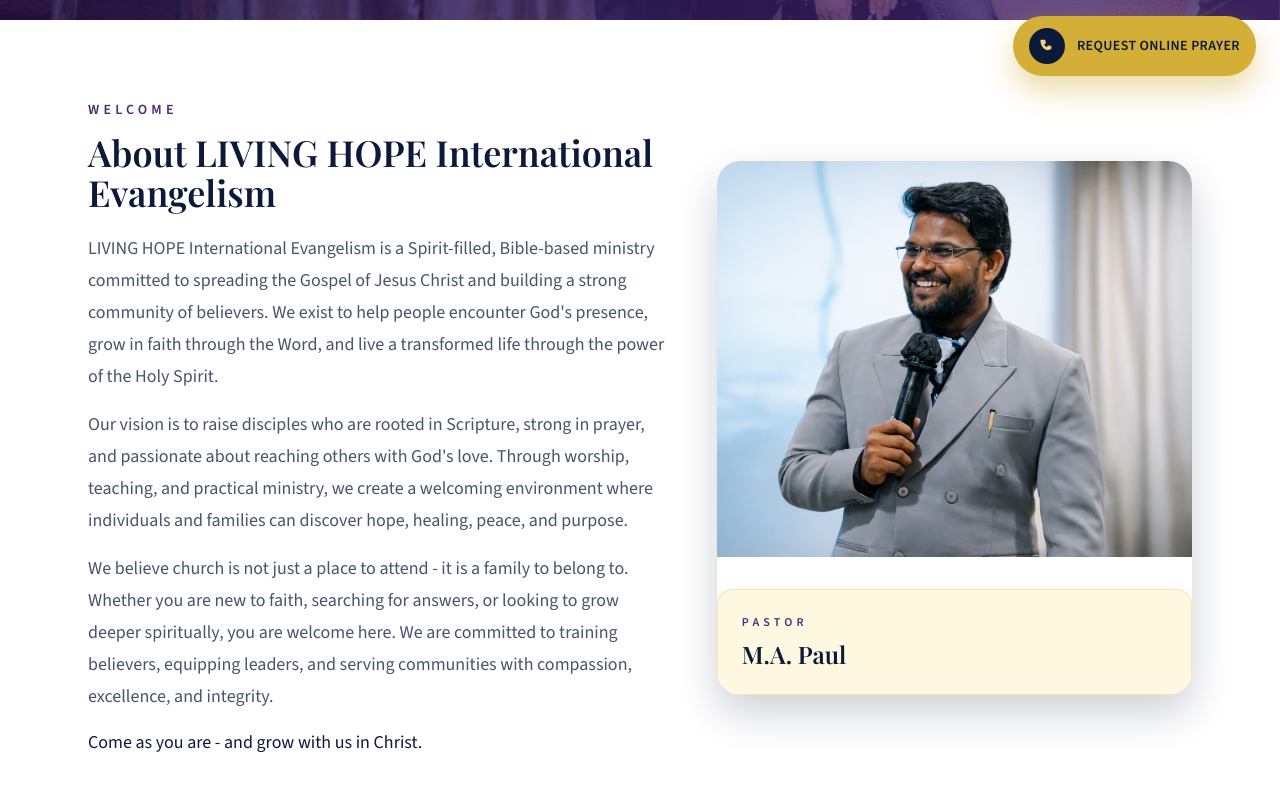
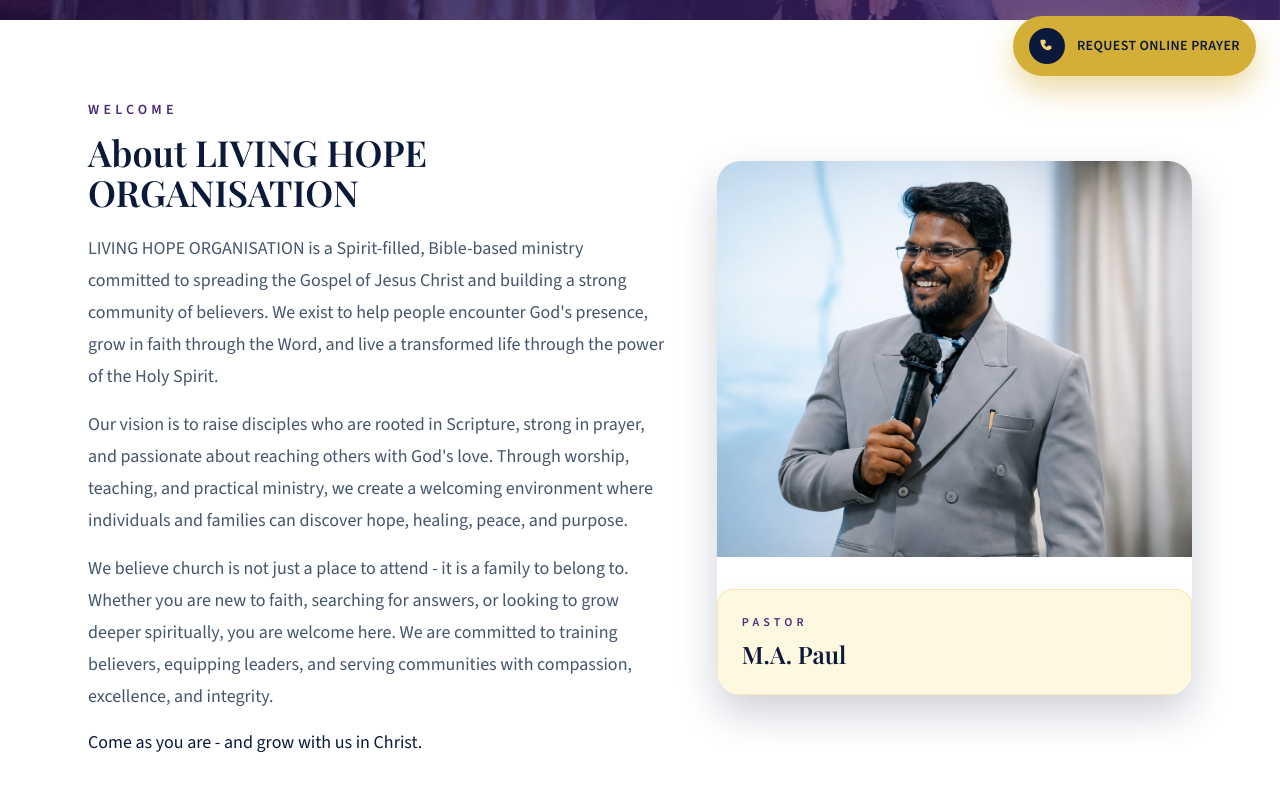
Before and after one commit to pulapakajayadeep98/Livinghopeim, a Next.js app: page / in a window 1280 px wide. Shown: the part 700-1500 px from the top of the page. Built offline with nearby package versions, Linux system fonts and the light colour scheme; a web font is replaced by a local one.

Commit message:
Update page.tsx

```diff
--- a/app/page.tsx
+++ b/app/page.tsx
@@ -285,11 +285,11 @@ function AboutSection() {
               Welcome
             </p>
            <h2 className="mt-3 font-serif text-3xl font-semibold text-[#0b1a3a] sm:text-4xl">
-  About LIVING HOPE International Evangelism
+  About LIVING HOPE ORGANISATION
 </h2>
 
 <p className="mt-5 text-lg leading-8 text-slate-600">
-  LIVING HOPE International Evangelism is a Spirit-filled, Bible-based ministry committed to spreading the Gospel of Jesus Christ and building a strong community of believers. We exist to help people encounter God's presence, grow in faith through the Word, and live a transformed life through the power of the Holy Spirit.
+  LIVING HOPE ORGANISATION is a Spirit-filled, Bible-based ministry committed to spreading the Gospel of Jesus Christ and building a strong community of believers. We exist to help people encounter God's presence, grow in faith through the Word, and live a transformed life through the power of the Holy Spirit.
 </p>
 
 <p className="mt-4 text-lg leading-8 text-slate-600">
@@ -1412,9 +1412,9 @@ function ContactSection() {
                   Address
                 </p>
                 <p className="mt-1">
-                  Beside Indian Dental Hospital,
+                  Indian Dental Hospital building ,
                   <br />
-                  4th Line, Kedaraswaraopet,
+                  5th Line, Kedaraswaraopet,
                   <br />
                   Vijayawada - 520003
                 </p>
@@ -1462,7 +1462,7 @@ function Footer() {
 
             <div>
               <p className="font-serif text-lg font-semibold bg-gradient-to-r from-[#f8d86b] via-[#7ee8fa] to-[#c6ffdd] bg-clip-text text-transparent">
-                Living Hope International Evangelism
+                Living Hope Organisation
               </p>
               <p className="mt-1 text-xs uppercase tracking-[0.3em] text-white/60">
                 Giving hope to the hopeless
@@ -1489,7 +1489,7 @@ function Footer() {
             </a>
 
             <a
-              href="mailto:info@mapaulministries.org"
+              href="mailto:livinghopeorganisation@gmail.com"
               className="flex items-center gap-3 text-sm text-white/85 hover:text-[#f1d27a] transition"
             >
               <span className="inline-flex h-9 w-9 items-center justify-center rounded-full bg-white/5 ring-1 ring-white/10">
@@ -1646,7 +1646,7 @@ function Footer() {
 </div>
           {/* Center: Copyright */}
           <p className="text-sm text-white/70 md:text-center">
-            2026 L H E International Ministries. All rights reserved.
+            2026 Living Hope Organisation. All rights reserved.
           </p>
 
           {/* Right: Designed & Developed */}
```
